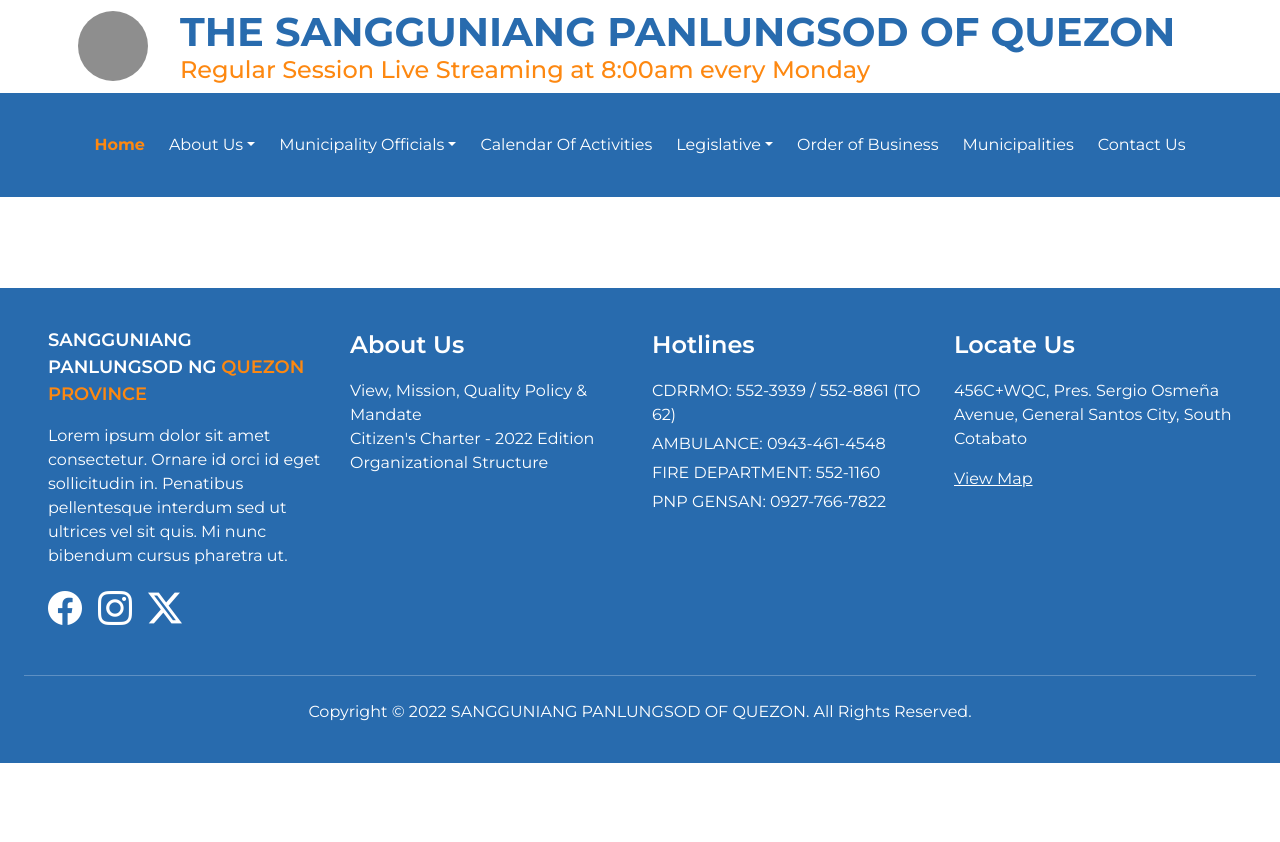
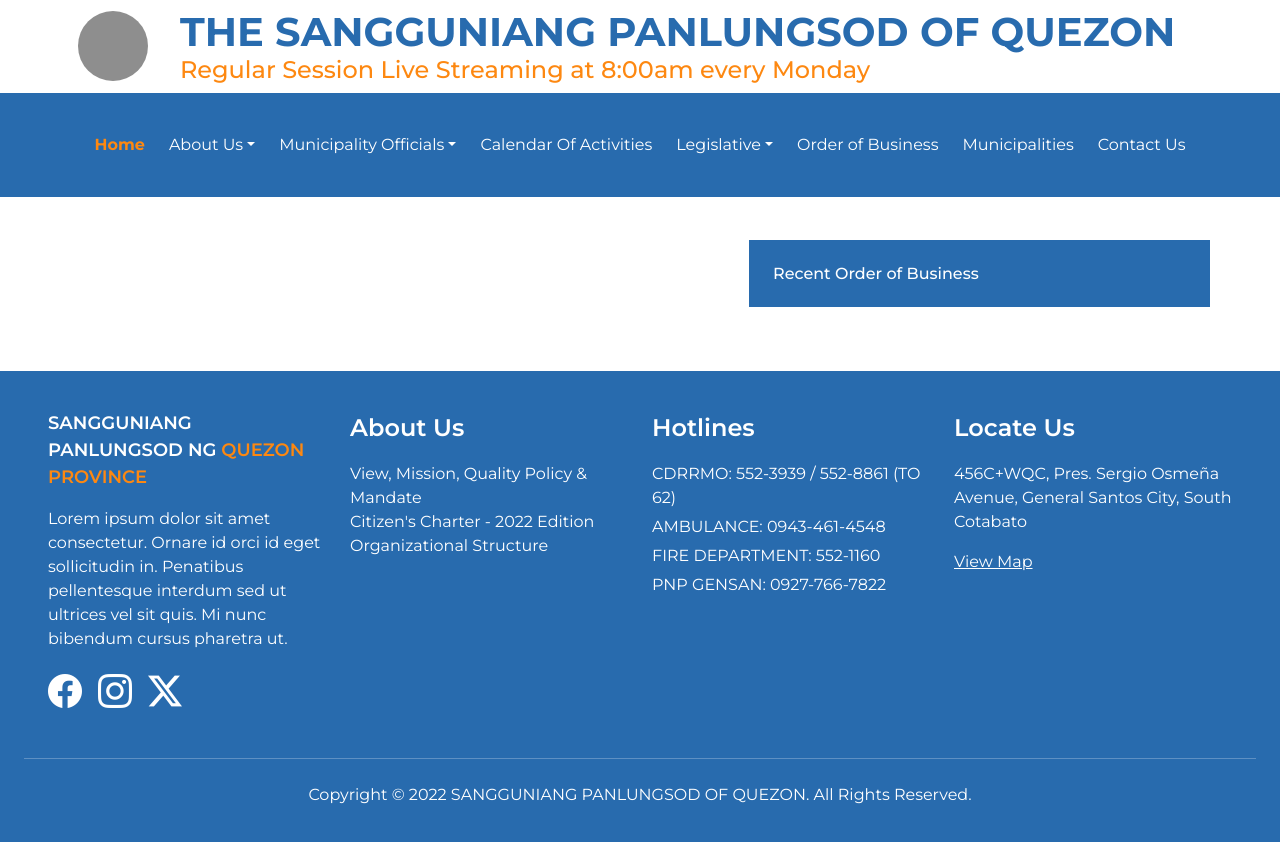
Before and after one commit to cessDevs1419/Electric-Legislative-Document-Website, a Vue app: page /view-ordinance/1 in a window 1280 px wide. Shown: the top 842 px of the page. Before the commit the page ends 800 px from the top, so only its background shows below. Built offline with nearby package versions, Linux system fonts and the light colour scheme; no server answers.

Commit message:
added sidebar to SpecifiedOrdinanceView, adjusted overall ui of order of ordinance

```diff
--- a/src/components/OrderListTemplateComponent.vue
+++ b/src/components/OrderListTemplateComponent.vue
@@ -24,7 +24,7 @@
 </script>
 
 <template>
-    <router-link class="border py-2 text-decoration-none text-dark" :to="'/view-ordinance/'+ id">
+    <router-link class="py-2 text-decoration-none text-dark" :to="'/view-ordinance/'+ id">
         <h4 class="fw-semibold">
             <slot name="title" ></slot>
         </h4>
--- a/src/components/SidebarListComponent.vue
+++ b/src/components/SidebarListComponent.vue
@@ -6,19 +6,42 @@
   import MiniCalendarTemplateComponent from './MiniCalendarTemplateComponent.vue'
   import MunicipalitiesTemplateComponent from './MunicipalitiesTemplateComponent.vue';
   import EventsTemplateComponent from './EventsTemplateComponent.vue';
-
+  import NewsListTemplateComponent from './NewsListTemplateComponent.vue';
+  import OrderListTemplateComponent from './OrderListTemplateComponent.vue';
+  import PaginationListComponent from './PaginationListComponent.vue';
+  import OrderofBusinessApiService from '@/services/OrderofBusinessApiService';
 
 </script>
 
 <script>
 export default {
+  data() {
+    return {
+      OrderOfBusiness: [],
+    }
+  },
   props: {
     listType: {
       type: String,
       required: true
     },
   },
-
+  methods: {
+    fetchData() {
+      OrderofBusinessApiService.fetchOrderOfBusiness()
+        .then(items => {
+          this.OrderOfBusiness = [...items];
+          console.log("Fetched order data: "+this.OrderOfBusiness)
+        })
+        .catch(error => {
+          console.error('Error fetching data:', error);
+        });
+    },
+  },
+  created() {
+    this.fetchData();
+    console.log("Fetched order data created: "+this.OrderOfBusiness)
+  },
 }
 </script>
 
@@ -45,6 +68,20 @@ export default {
 
       <EventsTemplateComponent v-if="listType === 'eventList'">
       </EventsTemplateComponent>
+
+      <NewsListTemplateComponent v-if="listType === 'newsList'">
+      </NewsListTemplateComponent>
+
+      <!-- <OrderListTemplateComponent v-if="listType === 'orderList'">
+      </OrderListTemplateComponent> -->
+
+      <PaginationListComponent
+      v-if="listType === 'orderList' && OrderOfBusiness.length > 0"
+      :items="OrderOfBusiness"
+      :itemsPerPage="4"
+      :listType="'orderList'"
+    >
+    </PaginationListComponent>
     </li>
   </ul>
 
--- a/src/views/SpecifiedOrdinanceView.vue
+++ b/src/views/SpecifiedOrdinanceView.vue
@@ -3,6 +3,8 @@
     import SectionHeaderComponent from '@/components/SectionHeaderComponent.vue';
     import TemplateContainer from '@/components/TemplateContainer.vue';
     import OrderofBusinessApiService from '@/services/OrderofBusinessApiService';
+    import SidebarListComponent from '@/components/SidebarListComponent.vue';
+    import PaginationListComponent from '@/components/PaginationListComponent.vue';
 </script>
 <script >
     export default {
@@ -40,13 +42,24 @@
     <HeaderContainerComponent></HeaderContainerComponent>
     <div class="spacer"></div>
     <TemplateContainer class="mb-5 px-3 px-lg-0">
-        <div class="title mb-5 mt-lg-0">
+        <div class="row">
+            <div class="title mb-5 mt-lg-0 col-lg-7">
             <!-- <SectionHeaderComponent  type="inside">
                 <template #firstWord>Legislative</template>
                 <template #secondWord>Documents</template>
             </SectionHeaderComponent> -->
             {{ orderDetails.title }}
         </div>
+        <div class="col-lg-5">
+            <SidebarListComponent
+                :listType="'orderList'"
+            >
+                <template #heading>Recent Order of Business</template>
+            </SidebarListComponent>
+        </div>
+        </div>
 
     </TemplateContainer>
+
+
 </template>
```
